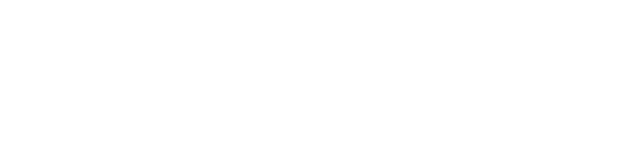
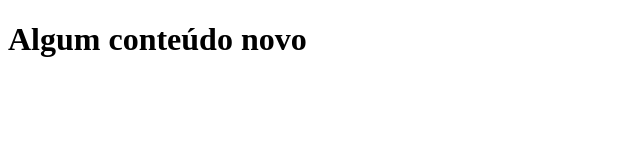
Before and after one commit to tarrasjose/modulogit, a plain HTML site: page index.html in a window 1280 px wide. Shown: the whole page, without its empty margins (0-640 px from the left). Drawn offline with Linux system fonts and the light colour scheme.

Commit message:
adicionando JS

```diff
--- a/index.html
+++ b/index.html
@@ -7,6 +7,6 @@
   <title>Document</title>
 </head>
 <body>
-
+  <h1>Algum conteúdo novo</h1>
 </body>
 </html>
--- /dev/null
+++ b/qualquer/script.js
@@ -0,0 +1 @@
+sasdlasm
```
Also changed, not shown: 1 other file.
